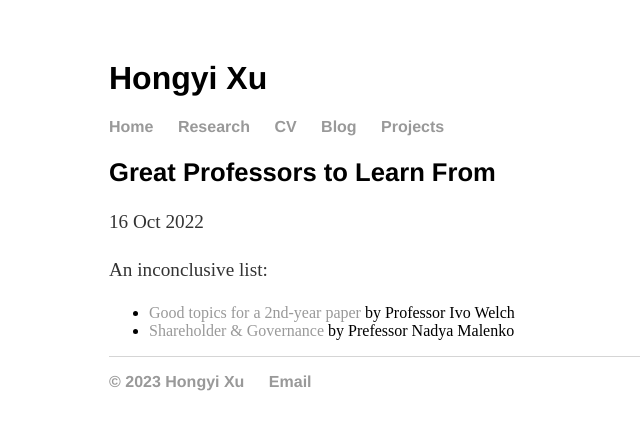
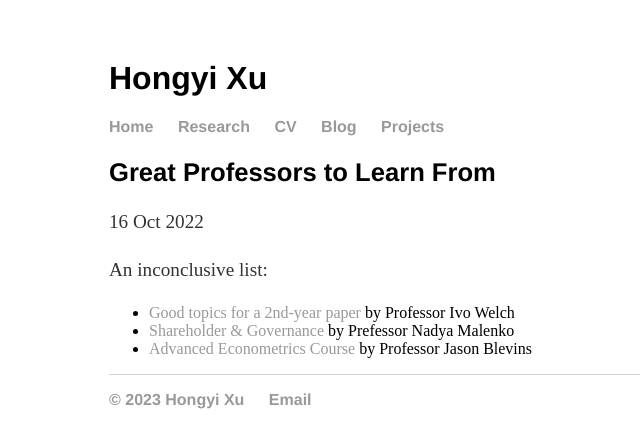
Before and after one commit to hongyileoxu/hongyileoxu.github.io, a Jekyll site: the page built from _posts/2022-10-16-great-professors.md, in a window 1280 px wide. Shown: the top 448 px of the page, without its empty margins (83-723 px from the left). Built offline with Jekyll 4.4.1, drawn with Linux system fonts in a browser that asks for light colours.

Commit message:
Update 2022-10-16-great-professors.md

```diff
--- a/_posts/2022-10-16-great-professors.md
+++ b/_posts/2022-10-16-great-professors.md
@@ -8,3 +8,4 @@ An inconclusive list:
 
 -       [Good topics for a 2nd-year paper](https://www.ivo-welch.info/teaching/start-economics.html) by Professor Ivo Welch
 -       [Shareholder & Governance](https://www.nmalenko.com/lecture-notes) by Prefessor Nadya Malenko
+-       [Advanced Econometrics Course](https://jblevins.org/courses/) by Professor Jason Blevins
```
